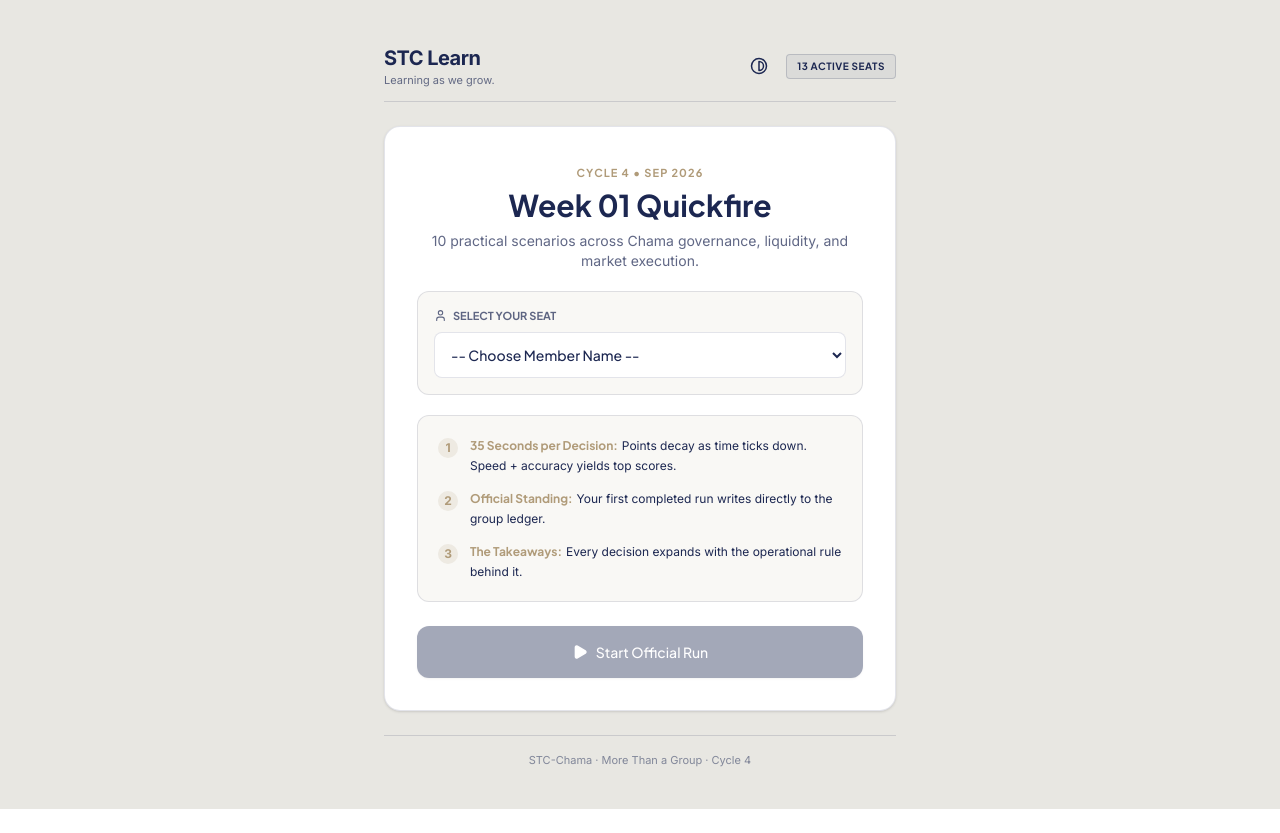
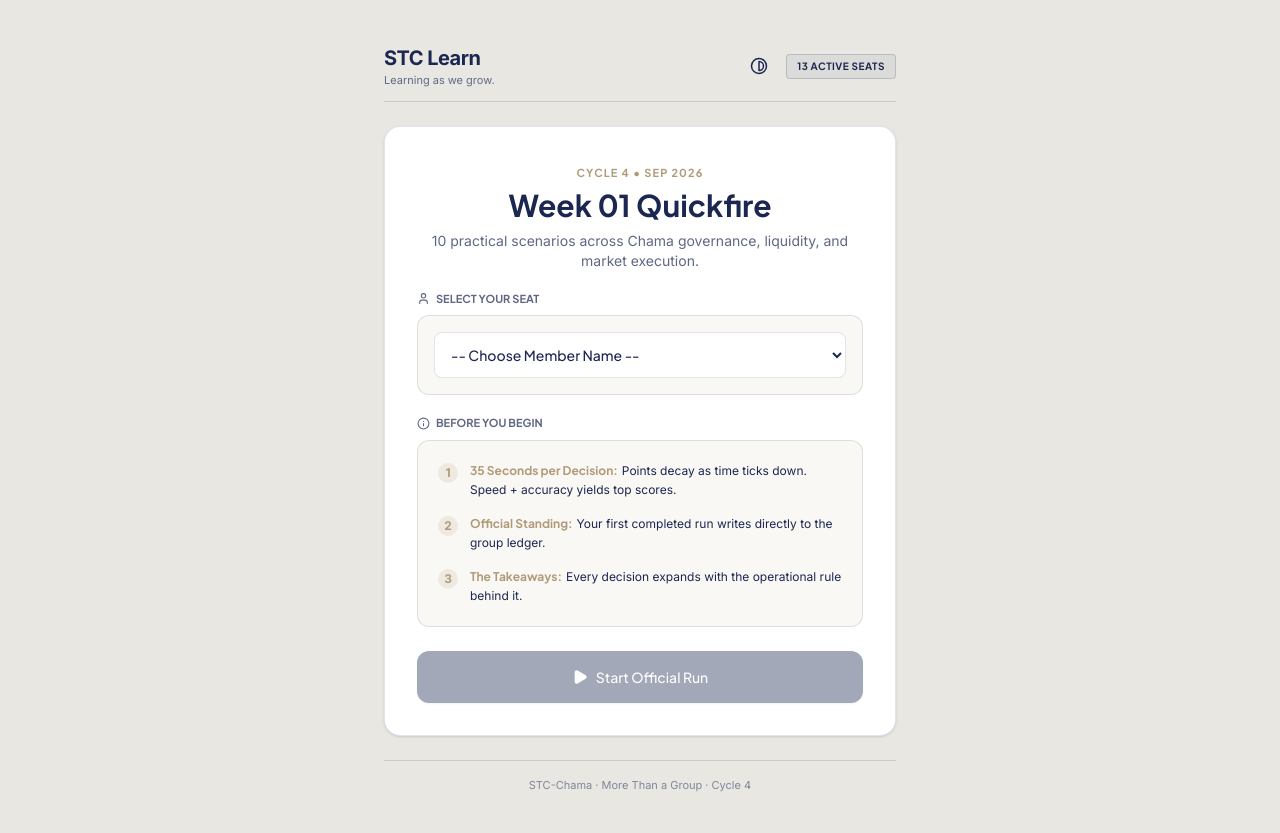
Before and after one commit to jerekim7/stc-learn, a Next.js app: page / in a window 1280 px wide. Before the commit the page ends 809 px from the top, so only its background shows below. Built offline with nearby package versions, Linux system fonts and the light colour scheme.

Commit message:
style: set rule descriptions to crisp primary white for dark theme readability

```diff
--- a/src/app/components/Quickfire.tsx
+++ b/src/app/components/Quickfire.tsx
@@ -15,7 +15,8 @@ import {
   User,
   BookOpen,
   ArrowLeft,
-  LogOut
+  LogOut,
+  Info
 } from "lucide-react";
 import confetti from "canvas-confetti";
 
@@ -417,13 +418,14 @@ export default function Quickfire({ isDark }: QuickfireProps) {
         </p>
 
         {/* Seat Dropdown */}
-        <div
-          className="rounded-xl p-4 border text-left mb-5"
-          style={{ backgroundColor: innerCardBg, borderColor: cardBorder }}
-        >
+        <div className="text-left mb-5">
           <label className="text-[11px] font-heading uppercase font-bold block mb-2 flex items-center gap-1.5" style={{ color: mutedText }}>
             <User size={13} /> Select Your Seat
           </label>
+          <div
+            className="rounded-xl p-4 border"
+            style={{ backgroundColor: innerCardBg, borderColor: cardBorder }}
+          >
             <select
               value={selectedMember}
               onChange={(e) => setSelectedMember(e.target.value)}
@@ -440,10 +442,19 @@ export default function Quickfire({ isDark }: QuickfireProps) {
               ))}
             </select>
           </div>
+        </div>
 
-        {/* Briefing Rules with Gold Headers & Crisp White Text */}
+        {/* Briefing Rules Header & Card */}
+        <div className="text-left mb-6">
+          <label
+            className="text-[11px] font-heading uppercase font-bold block mb-2 flex items-center gap-1.5"
+            style={{ color: mutedText }}
+          >
+            <Info size={13} /> Before You Begin
+          </label>
+
           <div
-          className="rounded-xl p-5 border text-left space-y-3.5 mb-6"
+            className="rounded-xl p-5 border space-y-3.5"
             style={{ backgroundColor: innerCardBg, borderColor: cardBorder }}
           >
             <div className="flex items-start gap-3">
@@ -487,6 +498,7 @@ export default function Quickfire({ isDark }: QuickfireProps) {
                 </strong>
                 Every decision expands with the operational rule behind it.
               </p>
+            </div>
           </div>
         </div>
 
```
Lines whose indentation alone changed are shown as unchanged.
